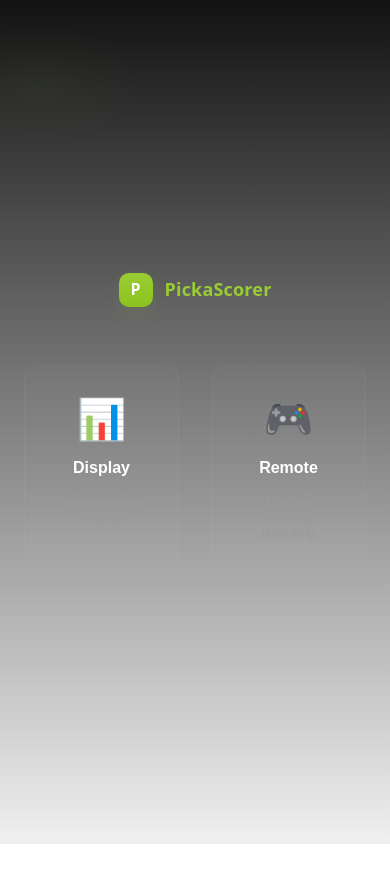
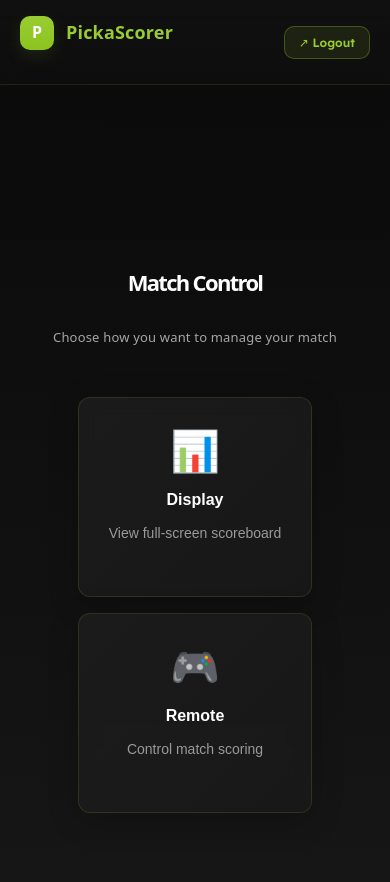
Before and after one commit to AyvanL/PickaScorer, a React (Vite) app: page /dashboard in a window 390 px wide. Shown: the top 882 px of the page. Before the commit the page ends 844 px from the top, so only its background shows below. Built offline with nearby package versions, Linux system fonts and the light colour scheme; no server answers.

Commit message:
fix: for deployment

```diff
--- a/src/dashboard.css
+++ b/src/dashboard.css
@@ -1,12 +1,77 @@
 .dashboard-shell {
   width: 100%;
   display: flex;
-  min-height: calc(100vh - 80px);
+  min-height: 100vh;
   align-items: center;
   justify-content: center;
   padding: 24px;
   flex-direction: column;
-  gap: 40px;
+  gap: 0;
+  background: linear-gradient(180deg, rgba(10,10,10,0.98), rgba(15,15,15,0.96));
+  position: relative;
+}
+
+.dashboard-header {
+  position: absolute;
+  top: 0;
+  left: 0;
+  right: 0;
+  display: flex;
+  align-items: center;
+  justify-content: space-between;
+  padding: 20px 32px;
+  border-bottom: 1px solid rgba(153, 204, 51, 0.1);
+  background: linear-gradient(180deg, rgba(18,18,18,0.8), rgba(18,18,18,0.4));
+  backdrop-filter: blur(8px);
+}
+
+.brand-header {
+  margin: 0;
+}
+
+.logout-btn {
+  background: rgba(153, 204, 51, 0.1);
+  border: 1px solid rgba(153, 204, 51, 0.3);
+  color: #99CC33;
+  padding: 10px 18px;
+  border-radius: 10px;
+  font-size: 13px;
+  font-weight: 600;
+  cursor: pointer;
+  transition: all 200ms ease;
+  font-family: 'Lexend', sans-serif;
+}
+
+.logout-btn:hover {
+  background: rgba(153, 204, 51, 0.2);
+  border-color: #99CC33;
+  transform: translateY(-2px);
+  box-shadow: 0 4px 12px rgba(153, 204, 51, 0.15);
+}
+
+.logout-btn:active {
+  transform: scale(0.95);
+}
+
+.user-info {
+  margin-top: 80px;
+  text-align: center;
+  margin-bottom: 16px;
+}
+
+.user-email {
+  font-size: 13px;
+  color: rgba(241, 241, 241, 0.6);
+  letter-spacing: 0.5px;
+}
+
+.dashboard-content {
+  display: flex;
+  flex-direction: column;
+  align-items: center;
+  gap: 24px;
+  flex: 1;
+  justify-content: center;
 }
 
 .dashboard-card {
@@ -42,23 +107,26 @@
 
 .dashboard-btn {
   padding: 40px;
-  border-radius: 12px;
-  border: 1px solid rgba(255,255,255,0.03);
-  background: linear-gradient(180deg, rgba(255,255,255,0.02), rgba(255,255,255,0.01));
+  border-radius: 16px;
+  border: 1px solid rgba(153, 204, 51, 0.15);
+  background: linear-gradient(135deg, rgba(30, 30, 30, 0.8), rgba(25, 25, 25, 0.8));
   color: #dcdcdc;
   cursor: pointer;
   display: flex;
   flex-direction: column;
   align-items: center;
   gap: 16px;
-  transition: all 200ms;
+  transition: all 300ms cubic-bezier(0.34, 1.56, 0.64, 1);
   min-height: 240px;
+  backdrop-filter: blur(10px);
+  box-shadow: 0 8px 32px rgba(0, 0, 0, 0.2);
 }
 
 .dashboard-btn:hover {
-  background: linear-gradient(180deg, rgba(255,255,255,0.04), rgba(255,255,255,0.02));
-  border-color: rgba(255,255,255,0.06);
-  transform: translateY(-4px);
+  background: linear-gradient(135deg, rgba(40, 40, 40, 0.9), rgba(35, 35, 35, 0.9));
+  border-color: rgba(153, 204, 51, 0.4);
+  transform: translateY(-8px);
+  box-shadow: 0 16px 48px rgba(153, 204, 51, 0.15);
 }
 
 .btn-icon {
@@ -78,10 +146,54 @@
 }
 
 @media (max-width: 600px) {
-  .dashboard-card { padding: 20px; width: 100% }
-  .dashboard-title { font-size: 22px }
-  .button-grid { grid-template-columns: 1fr; gap: 12px }
-  .dashboard-btn { padding: 30px; min-height: 200px }
-  .btn-icon { font-size: 40px }
-  .btn-title { font-size: 16px }
+  .dashboard-shell {
+    padding: 120px 20px 24px;
+  }
+
+  .dashboard-header {
+    padding: 16px 20px;
+  }
+
+  .dashboard-card {
+    padding: 20px;
+    width: 100%
+  }
+
+  .dashboard-title {
+    font-size: 22px;
+    margin-top: 0;
+  }
+
+  .dashboard-sub {
+    font-size: 13px;
+  }
+
+  .button-grid {
+    grid-template-columns: 1fr;
+    gap: 12px
+  }
+
+  .button-grid-full {
+    grid-template-columns: 1fr;
+    gap: 16px;
+  }
+
+  .dashboard-btn {
+    padding: 30px;
+    min-height: 200px;
+    border-radius: 12px;
+  }
+
+  .btn-icon {
+    font-size: 40px
+  }
+
+  .btn-title {
+    font-size: 16px
+  }
+
+  .logout-btn {
+    padding: 8px 14px;
+    font-size: 12px;
+  }
 }
--- a/src/pages/Display.tsx
+++ b/src/pages/Display.tsx
@@ -9,7 +9,6 @@
   const [serverNumber, setServerNumber] = useState(1)
   const [servingTeam, setServingTeam] = useState<1 | 2>(1)
   const [userEmail, setUserEmail] = useState('')
-  const [loading, setLoading] = useState(true)
   const navigate = useNavigate()
 
   useEffect(() => {
@@ -18,7 +17,6 @@
 
       if (userError || !userData.user?.email) {
         console.error('Failed to get user email')
-        setLoading(false)
         return
       }
 
@@ -37,8 +35,6 @@
         setServerNumber(matchData.server_number)
         setServingTeam(matchData.serving_team)
       }
-
-      setLoading(false)
     }
 
     void loadUserAndScores()
--- a/src/pages/Homepage.tsx
+++ b/src/pages/Homepage.tsx
@@ -1,28 +1,65 @@
+import { useEffect, useState } from 'react'
 import { useNavigate } from 'react-router-dom'
+import { supabase } from '../supabaseClient'
 import '../dashboard.css'
 
 export default function Homepage() {
   const navigate = useNavigate()
+  const [userEmail, setUserEmail] = useState('')
+  const [loading, setLoading] = useState(true)
+
+  useEffect(() => {
+    async function getUserEmail() {
+      const { data } = await supabase.auth.getUser()
+      setUserEmail(data.user?.email || '')
+      setLoading(false)
+    }
+    void getUserEmail()
+  }, [])
+
+  async function handleLogout() {
+    await supabase.auth.signOut()
+    navigate('/login')
+  }
 
   return (
     <div className="dashboard-shell">
+      {/* Header with logout */}
+      <div className="dashboard-header">
         <div className="brand-row brand-header">
           <div className="logo-bubble">P</div>
           <div className="brand-text">PickaScorer</div>
         </div>
+        <button className="logout-btn" onClick={handleLogout} title="Sign out">
+          ↗ Logout
+        </button>
+      </div>
+
+      {/* User info */}
+      {!loading && userEmail && (
+        <div className="user-info">
+          <span className="user-email">{userEmail}</span>
+        </div>
+      )}
+
+      {/* Main content */}
+      <div className="dashboard-content">
+        <h1 className="dashboard-title">Match Control</h1>
+        <p className="dashboard-sub">Choose how you want to manage your match</p>
 
         <div className="button-grid-full">
           <button onClick={() => navigate('/display')} className="dashboard-btn display-btn">
             <div className="btn-icon">📊</div>
             <div className="btn-title">Display</div>
-          <div className="btn-desc">View scoring display</div>
+            <div className="btn-desc">View full-screen scoreboard</div>
           </button>
 
           <button onClick={() => navigate('/remote')} className="dashboard-btn remote-btn">
             <div className="btn-icon">🎮</div>
             <div className="btn-title">Remote</div>
-          <div className="btn-desc">Control scoring remotely</div>
+            <div className="btn-desc">Control match scoring</div>
           </button>
+        </div>
       </div>
     </div>
   )
```
Lines whose indentation alone changed are shown as unchanged.
